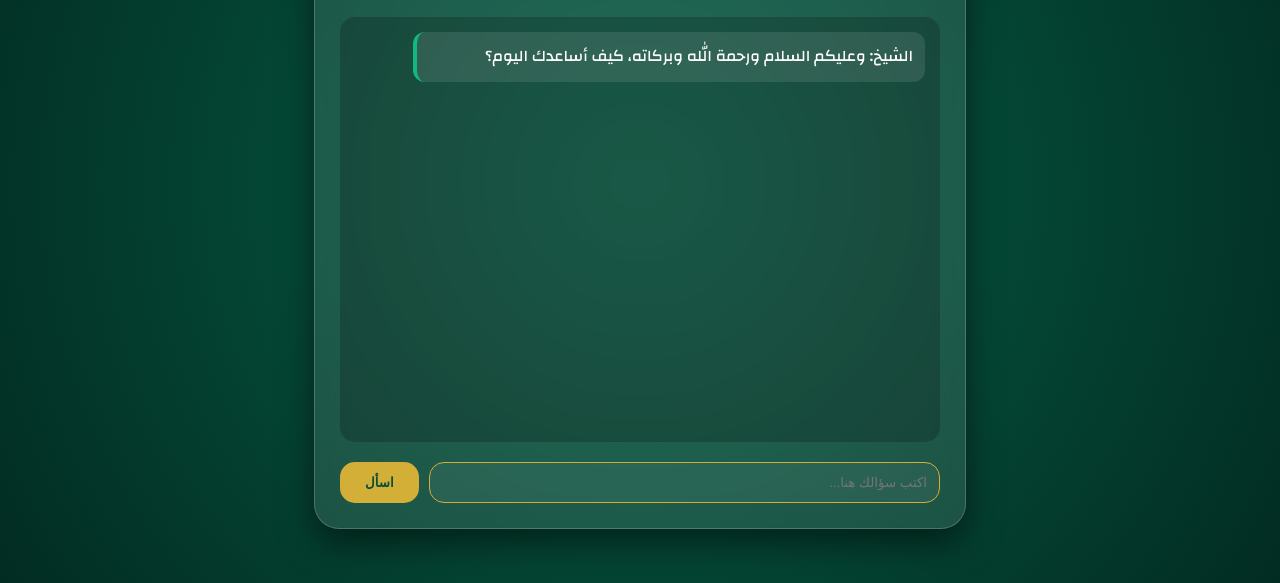
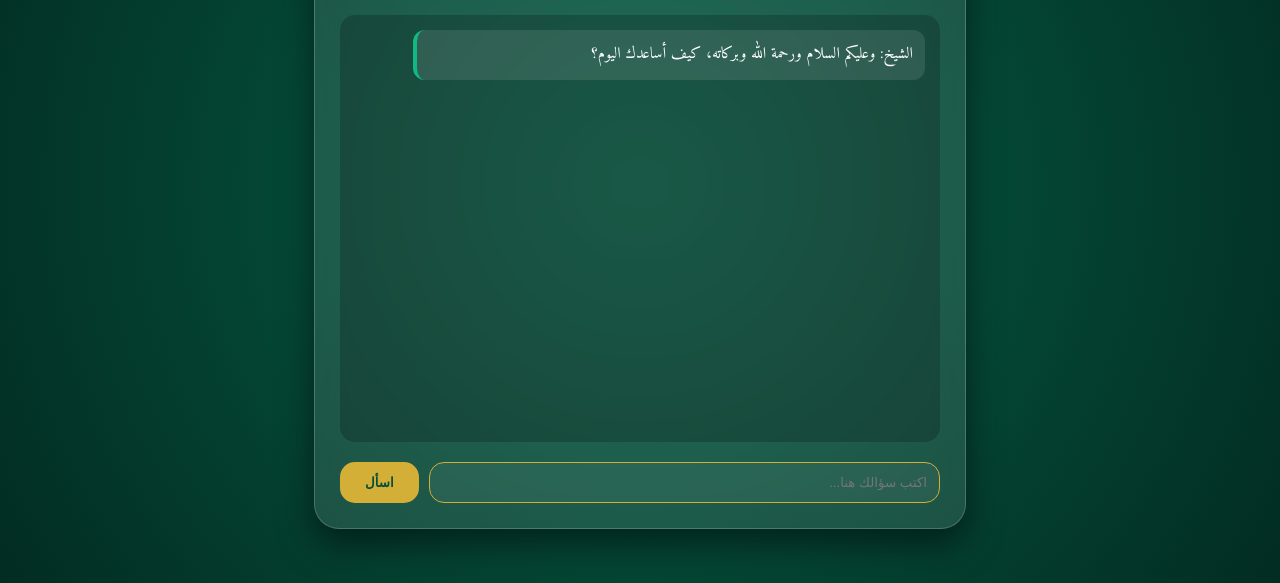
Before and after one commit to abdoahmed17087-beep/-, a website: page index.html in a window 1280 px wide. Shown: the part 217-800 px from the top of the page. Drawn offline with Linux system fonts and the light colour scheme.

Commit message:
Update index.html

```diff
--- a/index.html
+++ b/index.html
@@ -13,7 +13,7 @@
         }
 
         body {
-            font-family: 'Changa', sans-serif;
+            font-family:  'Amiri', serif;
             background: radial-gradient(circle at center, #065f46, #022c22);
             height: 100vh;
             margin: 0;
```
